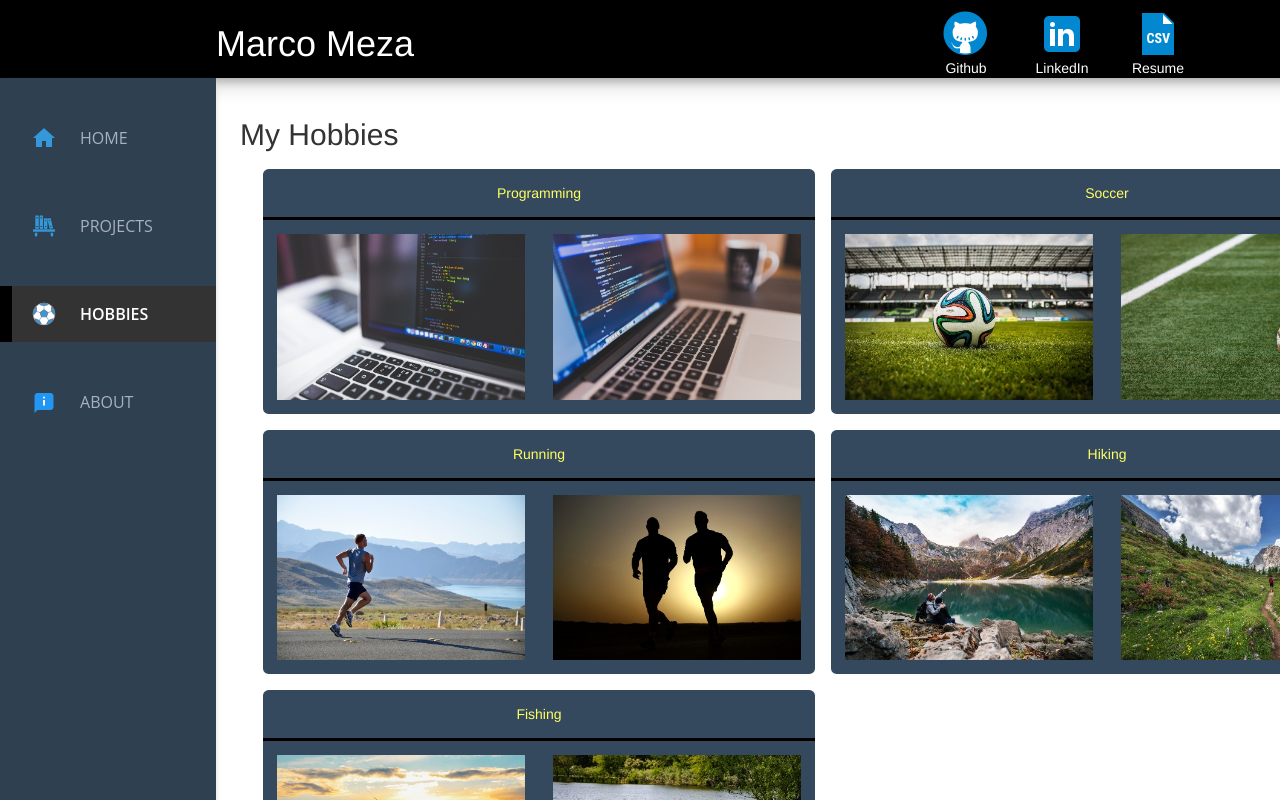
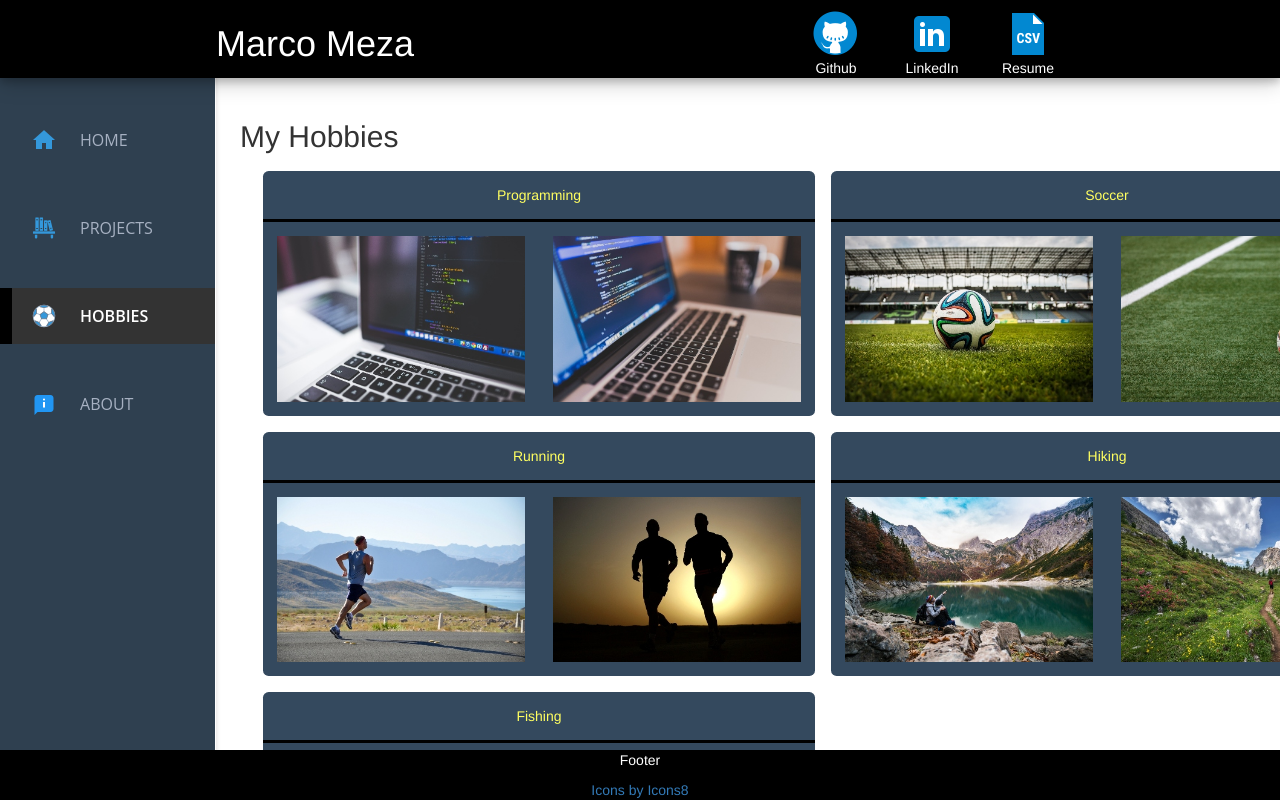
Before and after one commit to mezamarco/AngularMyWebsite, an Angular app: page /hobbies in a window 1280 px wide. Shown: the top 800 px of the page. Built offline with nearby package versions, Linux system fonts and the light colour scheme.

Commit message:
Fixed layout issue

```diff
--- a/src/app/app.component.scss
+++ b/src/app/app.component.scss
@@ -17,10 +17,22 @@
 
 app-header {
   grid-area: header;
+  box-shadow: 0 4px 8px 0 rgba(0, 0, 0, 0.2), 0 6px 20px 0 rgba(0, 0, 0, 0.19);
+  padding: 0px 204px;
+  position:fixed; top:0px; left:0px; right:0px;
+  z-index: 1;
+  width: 100%;
+
 }
 
 app-navbar {
   grid-area: navbar;
+  position: fixed;
+  z-index: 0;
+  top: 0;
+  left: 0;
+  width:215px;
+  padding-top:80px;
 }
 
 app-sidebar {
@@ -50,6 +62,11 @@ app-about {
 
 app-footer {
   grid-area: footer;
+  position: fixed;
+  left: 0;
+  bottom: 0;
+  width: 100%;
+  z-index: 1;
 }
 
 
@@ -68,6 +85,8 @@ app-footer {
 .rightColumn  {
   padding-left: 24px;
   flex: 1;
+  margin-top: 80px;
+  margin-bottom: 60px;
 }
 body {
   margin: 0 !important;
--- a/src/app/core/footer/footer.component.html
+++ b/src/app/core/footer/footer.component.html
@@ -1,2 +1,2 @@
 <p>Footer</p>
-<a href="https://icons8.com/icon/82796/home" target="_blank">Icon by Icons8</a>
+<a href="https://icons8.com/icon/82796/home" target="_blank">Icons by Icons8</a>
--- a/src/app/core/header/header.component.html
+++ b/src/app/core/header/header.component.html
@@ -12,11 +12,6 @@
     <a href="https://www.linkedin.com/in/mezamarco/" target="_blank" class="itemRight" title="LinkedIn">
      <img src="/assets/images/linkedInIcon.png">LinkedIn
     </a>
-
-    <!--I need to enter a password in order to download the following file
-        give a warning: Please email Marco at mezamarco@yahoo.com for a password.
-        I need to upload the resume(update the resume) -->
-
     <a  href="" class="itemRight" title="Resume"  (click)="emailAlert()">
       <img src="/assets/images/csvIcon.png">Resume
     </a>
--- a/src/app/core/header/header.component.scss
+++ b/src/app/core/header/header.component.scss
@@ -1,8 +1,6 @@
 :host {
   background: #000000;
   color:white;
-  box-shadow: 0 4px 8px 0 rgba(0, 0, 0, 0.2), 0 6px 20px 0 rgba(0, 0, 0, 0.19);
-  padding: 0px 204px;
 }
 
 .header{
--- a/src/app/core/header/header.component.ts
+++ b/src/app/core/header/header.component.ts
@@ -6,8 +6,7 @@ import { Component, OnInit } from '@angular/core';
   styleUrls: ['./header.component.scss']
 })
 export class HeaderComponent {
-
   emailAlert() {
-    alert("Please send me an email.\nI will send you a copy of my resume.\nMy email is:   mezamarco@yahoo.com\nThank You.");
+    alert("Contact me at:\nmezamarco@yahoo.com\nI will then send you a copy of my resume.\nThank You,\nMarco Meza");
   }
 }
--- a/src/app/home/home.component.scss
+++ b/src/app/home/home.component.scss
@@ -1,3 +1,7 @@
 :host {
-  padding: 8px 80px;
+  padding: 80px 80px;
+  overflow-x: hidden; /* Hide horizontal scrollbar */
+  overflow-y: scroll; /* Add vertical scrollbar */
+  width: 410px;
+  height: 410px;
 }
```
